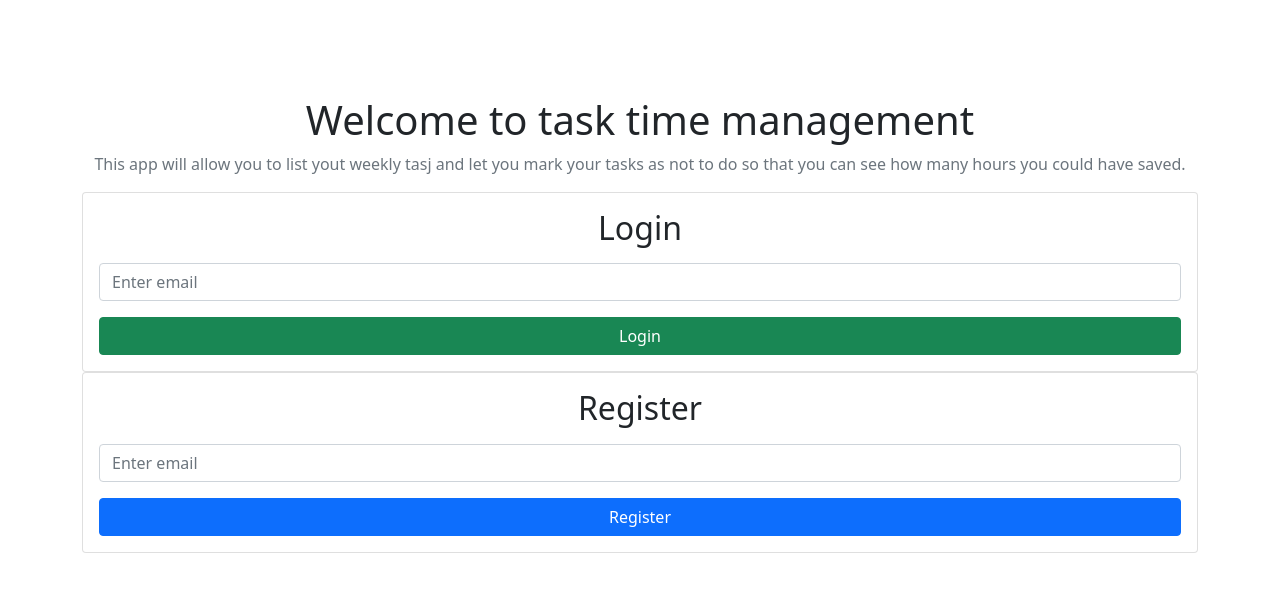
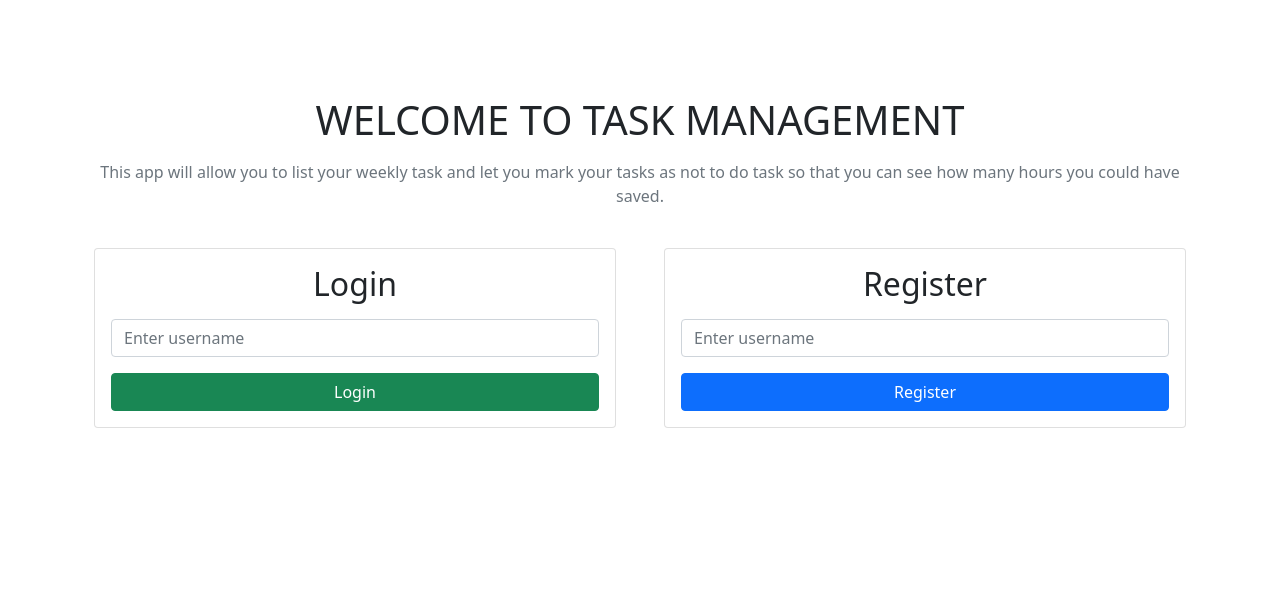
Before and after one commit to skaiterskull/react-nottodolist, a React (Create React App) app: page / in a window 1280 px wide. Shown: the top 592 px of the page. Built offline with nearby package versions, Linux system fonts and the light colour scheme.

Commit message:
integrated frontend with the backend user api for adding user

```diff
--- a/src/App.js
+++ b/src/App.js
@@ -5,8 +5,8 @@ import { UserForm } from "./components/user-form/UserForm";
 import { MainContent } from "./components/main-content/MainContent";
 
 function App() {
-  const { isLoggined } = useSelector((state) => state.user);
+  const { isLoggedIn } = useSelector((state) => state.user);
 
-  return <Container>{isLoggined ? <MainContent /> : <UserForm />}</Container>;
+  return <Container>{isLoggedIn ? <MainContent /> : <UserForm />}</Container>;
 }
 export default App;
--- a/src/apis/taskApi.js
+++ b/src/apis/taskApi.js
@@ -1,6 +1,6 @@
 import axios from "axios";
 
-const rootApi = "http://localhost:8000/api/v1/";
+const rootApi = "http://localhost:8000/api/v1/task";
 
 // DISPLAY ALL THE DATA-------------------------------------------------------
 export const fetchAllTask = async () => {
--- /dev/null
+++ b/src/apis/userApi.js
@@ -0,0 +1,16 @@
+import axios from "axios";
+
+const rootApi = "http://localhost:8000/api/v1/user";
+
+// INSERT DATA TO DATABASE----------------------------------------------------
+export const postUser = async (newUser) => {
+  try {
+    const { data } = await axios.post(rootApi + "/register", newUser);
+    return data;
+  } catch (error) {
+    return {
+      status: "Error",
+      message: error.message,
+    };
+  }
+};
--- a/src/components/main-content/MainContent.js
+++ b/src/components/main-content/MainContent.js
@@ -19,7 +19,7 @@ export const MainContent = () => {
   );
   return (
     <>
-      <Row className="mt-5 mt text-center">
+      <Row className="mt-5 text-center">
         <Col>
           <h1>Not to Do Task List</h1>
         </Col>
@@ -27,7 +27,7 @@ export const MainContent = () => {
       <hr />
 
       {isLoading && (
-        <Row className="mt-5 mt text-center">
+        <Row className="mt-5 text-center">
           <Col>
             <Spinner variant="primary" animation="border"></Spinner>
           </Col>
--- a/src/components/user-form/UserForm.js
+++ b/src/components/user-form/UserForm.js
@@ -1,32 +1,79 @@
 import React from "react";
+import { useRef } from "react";
 import { Form, Button, Card, Col, Row } from "react-bootstrap";
+import { useDispatch, useSelector } from "react-redux";
+import { createNewUser } from "./userAction";
+import { AlertDisplay } from "../alert/AlertDisplay";
 
 export const UserForm = () => {
+  const userRefLogin = useRef("");
+  const userRefRegister = useRef("");
+  const dispatch = useDispatch();
+  const { isLoading, status, message, isLoggedIn } = useSelector(
+    (state) => state.user
+  );
+
+  const handleOnLogin = () => {
+    const userName = userRefLogin.current.value;
+  };
+
+  const handleOnRegister = () => {
+    const userName = userRefRegister.current.value;
+    if (!userName) {
+      return alert("User name must be provided");
+    }
+
+    dispatch(createNewUser({ userName }));
+  };
+
   return (
-    <div className="user-form mt-5 pt-5 text-center">
-      <h1>Welcome to task time management</h1>
+    <div className="user-form mt-5 pt-5  text-center">
+      <h1 className="mb-3">WELCOME TO TASK MANAGEMENT</h1>
 
       <div className="text-muted mb-3">
-        This app will allow you to list yout weekly tasj and let you mark your
-        tasks as not to do so that you can see how many hours you could have
-        saved.
+        This app will allow you to list your weekly task and let you mark your
+        tasks as not to do task so that you can see how many hours you could
+        have saved.
       </div>
-
+      {message && (
+        <AlertDisplay
+          color={status === "Success" ? "success" : "danger"}
+          text={message}
+        ></AlertDisplay>
+      )}
       <Row>
-        <Col sm="12">
+        <Col md="6" className="p-4">
           <Card className="p-3">
             <h2 className="mb-3">Login</h2>
-            <Form.Control type="email" placeholder="Enter email" />
-            <Button variant="success" type="submit" className="mt-3">
+            <Form.Control
+              ref={userRefLogin}
+              type="email"
+              placeholder="Enter username"
+            />
+            <Button
+              variant="success"
+              type="submit"
+              className="mt-3"
+              onClick={handleOnLogin}
+            >
               Login
             </Button>
           </Card>
         </Col>
-        <Col sm="12">
+        <Col md="6" className="p-4">
           <Card className="p-3">
             <h2 className="mb-3">Register</h2>
-            <Form.Control type="email" placeholder="Enter email" />
-            <Button variant="primary" type="submit" className="mt-3">
+            <Form.Control
+              ref={userRefRegister}
+              type="email"
+              placeholder="Enter username"
+            />
+            <Button
+              variant="primary"
+              type="submit"
+              className="mt-3"
+              onClick={handleOnRegister}
+            >
               Register
             </Button>
           </Card>
--- /dev/null
+++ b/src/components/user-form/userAction.js
@@ -0,0 +1,12 @@
+import { requestPending, requestFailed, createUserSuccess } from "./userSlice";
+import { postUser } from "../../apis/userApi.js";
+
+export const createNewUser = (userObj) => async (dispatch) => {
+  dispatch(requestPending());
+  const data = await postUser(userObj);
+  if (data.status === "Success") {
+    dispatch(createUserSuccess(data));
+  } else {
+    dispatch(requestFailed(data));
+  }
+};
--- a/src/components/user-form/userSlice.js
+++ b/src/components/user-form/userSlice.js
@@ -4,8 +4,8 @@ const initialState = {
   status: "",
   message: "",
   isLoading: false,
-  userId: "",
-  userName: "",
+  // userId: "",
+  // userName: "",
   isLoggedIn: false,
 };
 
@@ -15,6 +15,12 @@ const userSlice = createSlice({
   reducers: {
     requestPending: (state) => {
       state.isLoading = true;
+    },
+
+    createUserSuccess: (state, { payload: { status, message } }) => {
+      state.isLoading = false;
+      state.status = status;
+      state.message = message;
     },
 
     requestFailed: (state, { payload }) => {
@@ -28,5 +34,5 @@ const userSlice = createSlice({
 
 const { reducer, actions } = userSlice;
 
-export const { requestPending, requestFailed } = actions;
+export const { requestPending, requestFailed, createUserSuccess } = actions;
 export default reducer;
```
